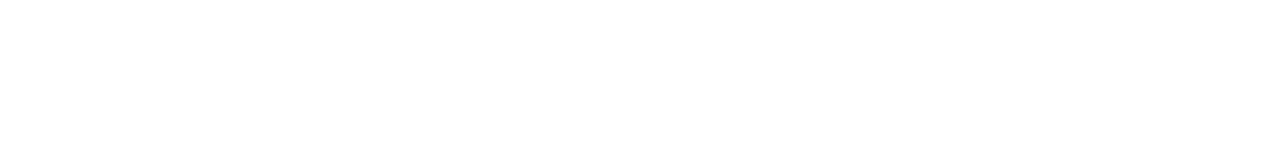
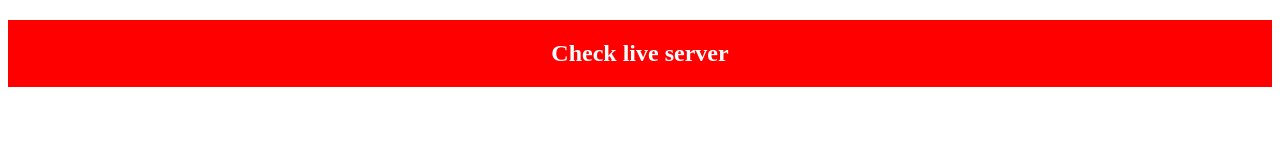
Before and after one commit to mizan649/B11-A2-Kids-School, a plain HTML site: page index.html in a window 1280 px wide. Drawn offline with Linux system fonts and the light colour scheme.

Commit message:
check live page

```diff
--- a/index.html
+++ b/index.html
@@ -3,9 +3,10 @@
 <head>
        <meta charset="UTF-8">
        <meta name="viewport" content="width=device-width, initial-scale=1.0">
+       <link rel="stylesheet" href="./styles/style.css">
        <title>B11-A2-Kids-School</title>
 </head>
 <body>
-
+       <h2>Check live server</h2>
 </body>
 </html>
--- /dev/null
+++ b/styles/style.css
@@ -0,0 +1,7 @@
+h2{
+       background-color: red;
+       color: white;
+       padding: 20px;
+       display: flex;
+       justify-content: center;
+}
```
